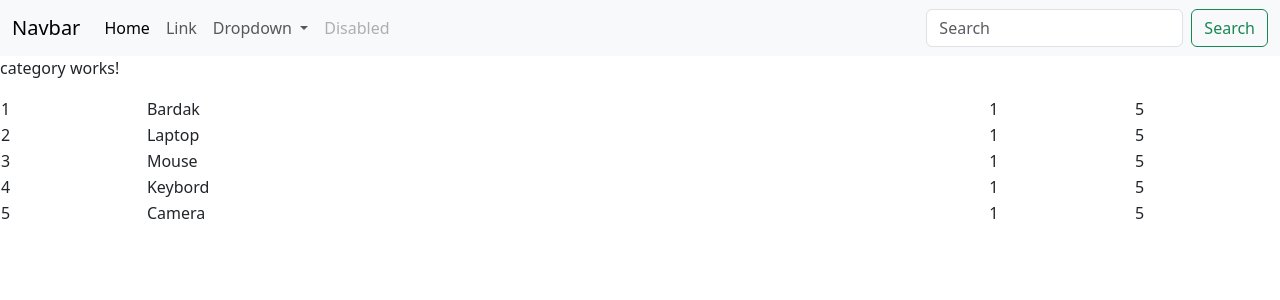
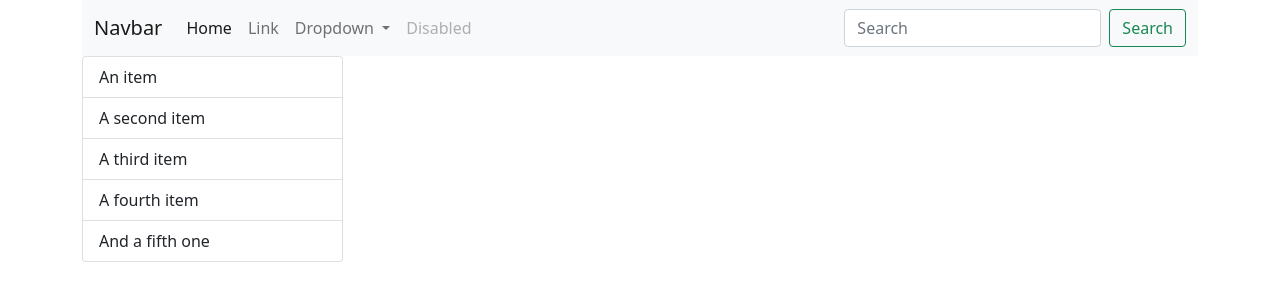
Before and after one commit to kutaytistik/MyFinalProject-Frontend, an Angular app: page / in a window 1280 px wide. Shown: the top 300 px of the page. Built offline with nearby package versions, Linux system fonts and the light colour scheme.

Commit message:
02.08.2023

```diff
--- a/package.json
+++ b/package.json
@@ -18,7 +18,7 @@
     "@angular/platform-browser": "^16.1.0",
     "@angular/platform-browser-dynamic": "^16.1.0",
     "@angular/router": "^16.1.0",
-    "bootstrap": "^5.3.1",
+    "bootstrap": "^5.0.0-beta2",
     "rxjs": "~7.8.0",
     "tslib": "^2.3.0",
     "zone.js": "~0.13.0"
--- a/src/app/app.component.html
+++ b/src/app/app.component.html
@@ -10,10 +10,13 @@ Hello {{user}}
   </li>
 </ul> -->
 
+<div class="container">
+  <app-navi></app-navi>
 
+  <div class="row">
+    <div class="col-md-3"><app-category></app-category></div>
+    <div class="col-md-9"><app-product></app-product></div>
+  </div>
 
-
-<app-navi></app-navi>
-<app-category></app-category>
-<app-product></app-product>
-<router-outlet></router-outlet>
+  <router-outlet></router-outlet>
+</div>
--- a/src/app/components/category/category.component.html
+++ b/src/app/components/category/category.component.html
@@ -1 +1,7 @@
-<p>category works!</p>
+<ul class="list-group">
+    <li class="list-group-item">An item</li>
+    <li class="list-group-item">A second item</li>
+    <li class="list-group-item">A third item</li>
+    <li class="list-group-item">A fourth item</li>
+    <li class="list-group-item">And a fifth one</li>
+  </ul>
--- a/src/app/components/navi/navi.component.html
+++ b/src/app/components/navi/navi.component.html
@@ -1,4 +1,4 @@
-<nav class="navbar navbar-expand-lg bg-light">
+<nav class="navbar navbar-expand-lg navbar-light bg-light">
   <div class="container-fluid">
     <a class="navbar-brand" href="#">Navbar</a>
     <button class="navbar-toggler" type="button" data-bs-toggle="collapse" data-bs-target="#navbarSupportedContent" aria-controls="navbarSupportedContent" aria-expanded="false" aria-label="Toggle navigation">
@@ -13,10 +13,10 @@
           <a class="nav-link" href="#">Link</a>
         </li>
         <li class="nav-item dropdown">
-            <a class="nav-link dropdown-toggle" href="#" role="button" data-bs-toggle="dropdown" aria-expanded="false">
+          <a class="nav-link dropdown-toggle" href="#" id="navbarDropdown" role="button" data-bs-toggle="dropdown" aria-expanded="false">
             Dropdown
           </a>
-            <ul class="dropdown-menu">
+          <ul class="dropdown-menu" aria-labelledby="navbarDropdown">
             <li><a class="dropdown-item" href="#">Action</a></li>
             <li><a class="dropdown-item" href="#">Another action</a></li>
             <li><hr class="dropdown-divider"></li>
@@ -24,10 +24,10 @@
           </ul>
         </li>
         <li class="nav-item">
-            <a class="nav-link disabled">Disabled</a>
+          <a class="nav-link disabled" href="#" tabindex="-1" aria-disabled="true">Disabled</a>
         </li>
       </ul>
-        <form class="d-flex" role="search">
+      <form class="d-flex">
         <input class="form-control me-2" type="search" placeholder="Search" aria-label="Search">
         <button class="btn btn-outline-success" type="submit">Search</button>
       </form>
--- a/src/app/components/product/product.component.ts
+++ b/src/app/components/product/product.component.ts
@@ -1,18 +1,13 @@
 import { Component } from '@angular/core';
+import { Product } from 'src/app/models/product';
 
 @Component({
   selector: 'app-product',
   templateUrl: './product.component.html',
-  styleUrls: ['./product.component.css']
+  styleUrls: ['./product.component.css'],
 })
 export class ProductComponent {
 
-  product1 = { productId: 1, productName: 'Bardak', categoryId: 1, unitPrice: 5 };
-  product2 = { productId: 2, productName: 'Laptop', categoryId: 1, unitPrice: 5 };
-  product3 = { productId: 3, productName: 'Mouse', categoryId: 1, unitPrice: 5 };
-  product4 = { productId: 4, productName: 'Keybord', categoryId: 1, unitPrice: 5 };
-  product5 = { productId: 5, productName: 'Camera', categoryId: 1, unitPrice: 5 };
-
-  products = [this.product1, this.product2, this.product3, this.product4, this.product5];
+  products: Product[] = [];
 
 }
--- /dev/null
+++ b/src/app/models/product.ts
@@ -0,0 +1,7 @@
+export interface Product {
+  productId: number;
+  categoryId: number;
+  productName: string;
+  unitsInStock: number;
+  unitPrice: number;
+}
```
Also changed, not shown: 1 other file (tests, documents, lock files or other folders). Lines whose indentation alone changed are shown as unchanged.
